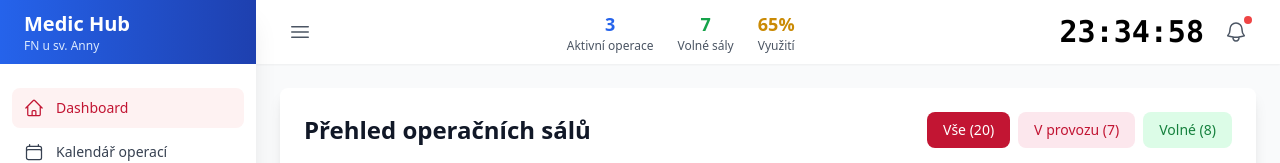
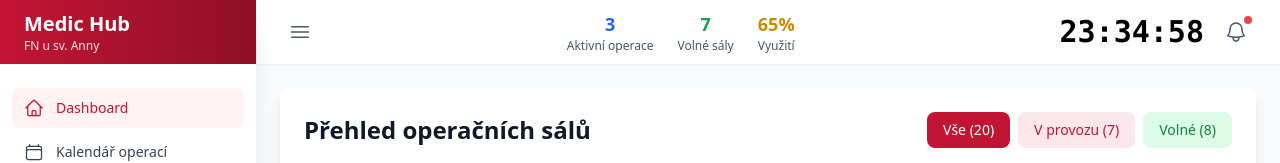
Before and after one commit to Plokar/HackJakBrno, a Next.js app in the folder frontend/: page / in a window 1280 px wide. Shown: the top 163 px of the page. Built offline with nearby package versions, Linux system fonts and the light colour scheme; no server answers.

Commit message:
barvicky complet na dashvoard

```diff
--- a/frontend/components/Layout.js
+++ b/frontend/components/Layout.js
@@ -69,11 +69,11 @@ export default function Layout({ children, currentUser }) {
         sidebarOpen ? 'translate-x-0' : '-translate-x-full'
       )}>
         {/* Logo */}
-        <div className="flex items-center justify-between h-16 px-6 bg-gradient-to-r from-blue-600 to-blue-800">
+        <div className="flex items-center justify-between h-16 px-6 bg-gradient-to-r from-[#C21533] to-[#8f0f26]">
           <div className="flex items-center">
             <div className="text-white">
               <h1 className="text-xl font-bold">Medic Hub</h1>
-              <p className="text-xs text-blue-100">FN u sv. Anny</p>
+              <p className="text-xs text-red-100">FN u sv. Anny</p>
             </div>
           </div>
           <button
--- a/frontend/components/dashboard/RoomStatusGrid.js
+++ b/frontend/components/dashboard/RoomStatusGrid.js
@@ -255,9 +255,9 @@ export default function RoomStatusGrid({ rooms = [], onRoomClick }) {
 
 function FilterButton({ label, count, active, onClick, color = 'gray' }) {
   const colors = {
-    gray: active ? 'bg-[#C21533] text-white' : 'bg-gray-100 text-gray-700 hover:bg-gray-200',
+    gray: active ? 'bg-[#C21533] text-white' : 'bg-gray-100 text-gray-700 hover:bg-[#f9cfe0]',
     blue: active ? 'bg-[#C21533] text-white' : 'bg-[#fce7ed] text-[#C21533] hover:bg-[#f9cfe0]',
-    green: active ? 'bg-[#C21533] text-white' : 'bg-green-100 text-green-700 hover:bg-green-200',
+    green: active ? 'bg-green-500 text-white' : 'bg-green-100 text-green-700 hover:bg-green-200',
   };
 
   return (
```
